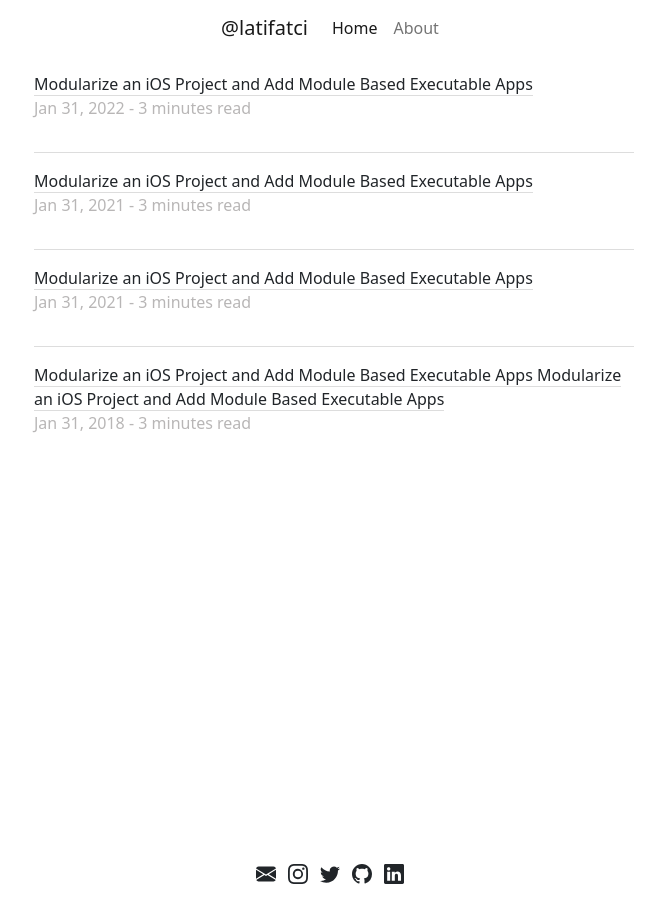
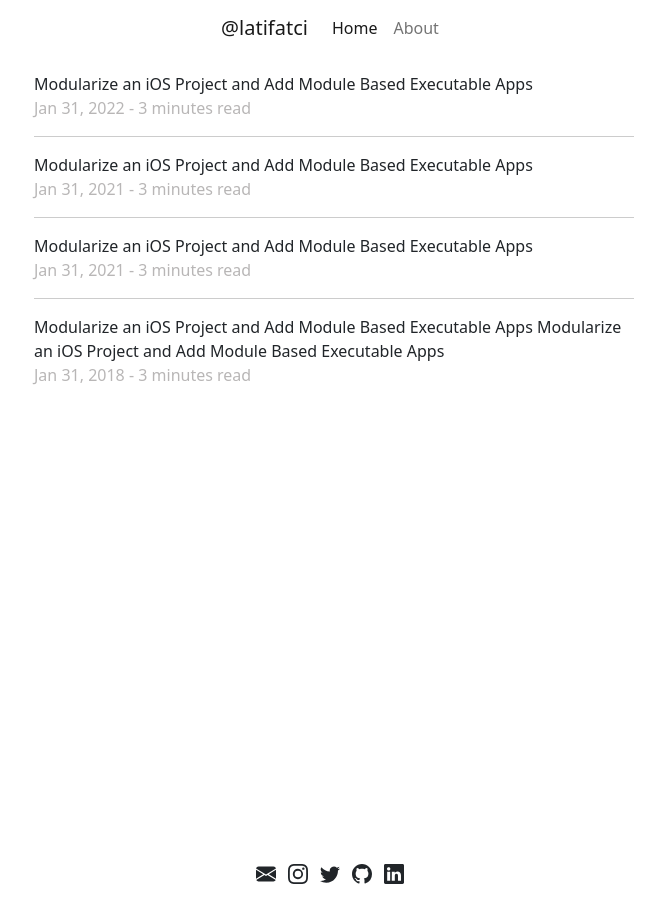
Before and after one commit to latifatcii/latifatci.com, a Jekyll site: the page built from index.html, in a window 1280 px wide. Shown: the whole page, without its empty margins (306-971 px from the left). Built offline with Jekyll 4.4.1, drawn with Linux system fonts in a browser that asks for light colours.

Commit message:
update home

```diff
--- a/_sass/main.scss
+++ b/_sass/main.scss
@@ -26,8 +26,11 @@ img {
   color: #8e8b8ba1;
 }
 
+
 .archive-item {
-  margin-bottom: 2rem;
+  margin-bottom: 1rem;
+  border-bottom: 1px solid #ccc; /* Add a separator line with a color of your choice */
+  padding-bottom: 1rem; /* Add some space between the separator and the next post */
 }
 
 .footer-container {
@@ -60,11 +63,6 @@ img {
 /* Hover styles */
 .archive-title:hover {
   color: rgba(112, 106, 106, 0.59); /* Set the text color on hover */
-}
-
-.archive-title:not(:last-child) {
-  border-bottom: 1px solid #ddd; /* Add a 1px solid line between archive items */
-  margin-bottom: 1rem; /* Add some spacing between archive items */
 }
 
 .highlight {
@@ -101,6 +99,12 @@ pre.highlight {
     color: #e1e1e1;
   }
 
+  .archive-item {
+    margin-bottom: 1rem;
+    border-bottom: 1px solid rgba(112, 106, 106, 0.59); /* Add a separator line with a color of your choice */
+    padding-bottom: 1rem; /* Add some space between the separator and the next post */
+  }
+
   .archive-title {
     text-decoration: none;
     color: #ffffff; /* Set the default text color */
@@ -112,11 +116,6 @@ pre.highlight {
     color: rgba(112, 106, 106, 0.59); /* Set the text color on hover */
   }
 
-  .archive-title:not(:last-child) {
-    border-bottom: 1px solid rgba(112, 106, 106, 0.59); /* Add a 1px solid line between archive items */
-    margin-bottom: 1rem; /* Add some spacing between archive items */
-  }
-
   .light-avatar {
     display: none !important;
   }
```
Also changed, not shown: index.html (+10 -0 lines).
